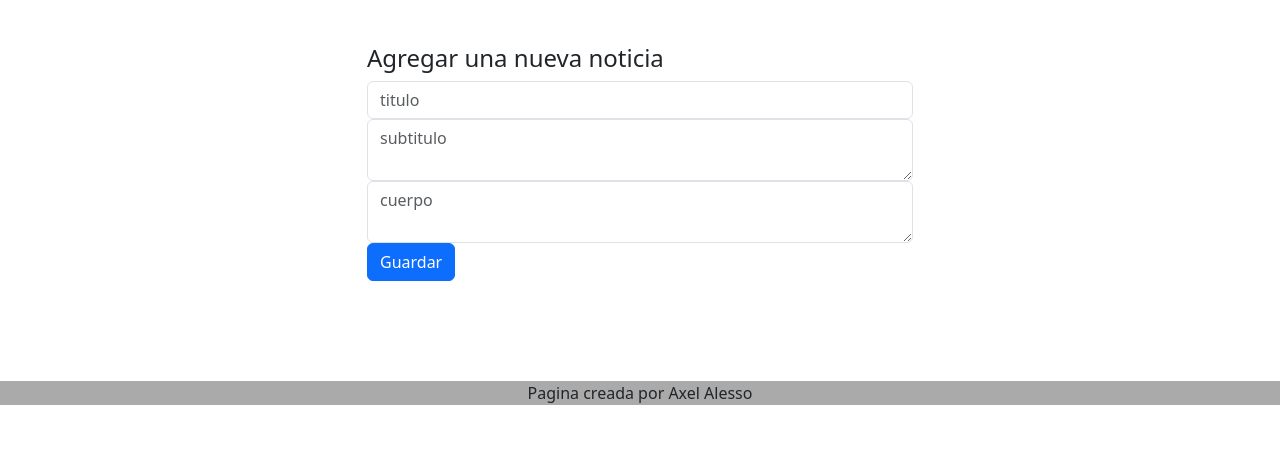
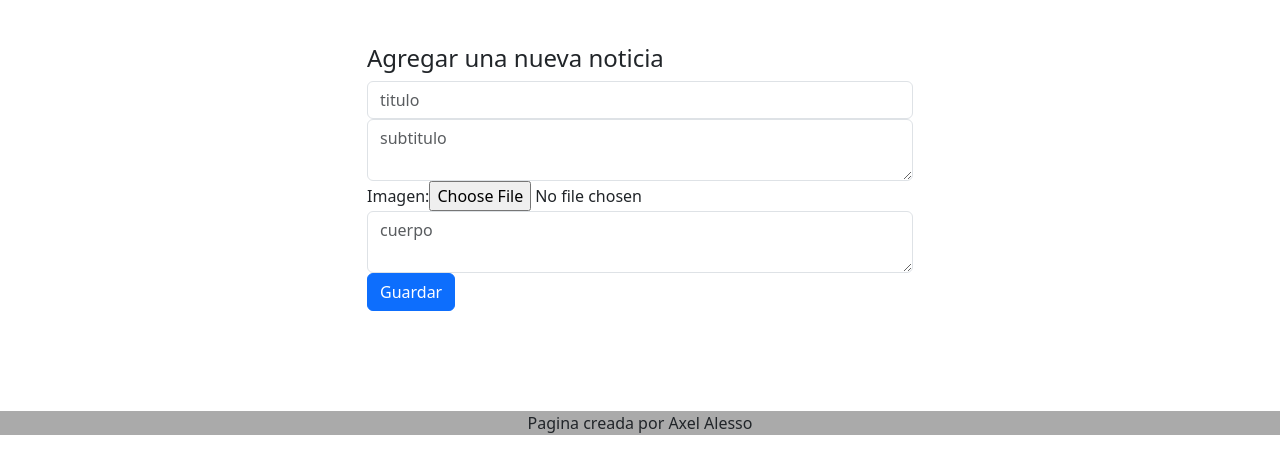
Before and after one commit to Axelalesso/proyecto_node, a Node server app: page /admin/noticias/agregar in a window 1280 px wide. Shown: the part 56-530 px from the top of the page. Run offline with Node 20, Linux system fonts and the light colour scheme; the visitor is signed in with stand-in values (Sample User, id 1); some libraries are stand-ins or nearby versions.

Commit message:
afklajiofanj

```diff
--- a/models/noticiasModels.js
+++ b/models/noticiasModels.js
@@ -1,13 +1,13 @@
 var pool = require('./bd');
 
 async function getNoticias() {
-var query = "select * from novedades order by id desc";
+var query = "select * from noticias order by id desc";
 var rows = await pool.query(query);
 return rows;
 }
 
 async function deleteNoticiasById(id) {
- var query = "delete from novedades where id = ?";
+ var query = "delete from noticias where id = ?";
  var rows = await pool.query(query,[ id] );
  return rows;
 }
--- a/routes/admin/noticias.js
+++ b/routes/admin/noticias.js
@@ -19,7 +19,7 @@ router.get('/', async  function(req, res, next) {
           crop : 'fill'
           });
           return{
-            ...noticia,
+            ...noticias,
             imagen
           }
         } else {
@@ -60,10 +60,10 @@ router.get ('/agregar',(req,res,next)=>{
   router.post('/agregar', async (req , res , next)=>{
     try{
       var img_id='';
-      if (req.files && Object.keys(req.files).length>0){
+      if (req.files && Object.keys(req.files).length > 0) {
         imagen = req.files.imagen;
         img_id = (await uploader (imagen.temp.FilePath)).public_id;
-        }
+      }
 
 
       if ( req.body.titulo !=""&& req.body.subtitulo !="" && req.body.cuerpo !=""){
@@ -85,7 +85,7 @@ router.get ('/agregar',(req,res,next)=>{
         console.log(error)
         res.render('admin/agregar',{
           layout:'admin/layout',
-          error: true, message:'no se cargo la novedad'
+          error: true, message:'no se cargo la noticia'
           });
         }
       });
--- a/routes/index.js
+++ b/routes/index.js
@@ -9,8 +9,8 @@ var cloudinary = require('cloudinary').v2;
 /* GET home page. */
 router.get('/', async function(req, res, next) {
 noticias = await noticiasModel.getNoticias();
-
 noticias = noticias.splice(0,5);
+noticias=noticias.map(noticias=> {
     if(noticias.img_id){
     const imagen = cloudinary.url(noticias.img_id,{
       width: 460,
@@ -26,6 +26,7 @@ noticias = noticias.splice(0,5);
         imagen:'/imagenes/noimage.jpg'
       }
     }
+  });
   res.render('index',{
       noticias
     });
--- a/views/admin/agregar.hbs
+++ b/views/admin/agregar.hbs
@@ -8,6 +8,9 @@
                     </div>
                     <div class="form-group">
                         <textarea type="text" class="form-control" placeholder="subtitulo" name="subtitulo"></textarea>
+                    </div>
+                    <div class="form-group">
+                        <label>Imagen:<input type="file" name="imagen" id="imagen" ></label>
                     </div>
                     <div class="form-group">
                         <textarea type="text" class="form-control" placeholder="cuerpo" name="cuerpo"></textarea>
--- a/views/admin/noticias.hbs
+++ b/views/admin/noticias.hbs
@@ -26,7 +26,7 @@
                     <tr class="table-dark">
                         <th scope="col">#</th>
                         <th scope="col">Titulo</th>
-                         <th scope="col">imagen</th>
+                        <th scope="col">imagen</th>
 
                         <th scope="col" class="text-right">Acciones</th>
                     </tr>
--- a/views/index.hbs
+++ b/views/index.hbs
@@ -106,7 +106,7 @@
         <div class="modal-body">
           <h2>{{titulo}}</h2>
           <h3>{{subtitulo}}</h3>
-          <img src="{{imagen}}/">
+          <img src="{{imagen}}">
           <p>{{cuerpo}}</p>
         </div>
       </div>
```
